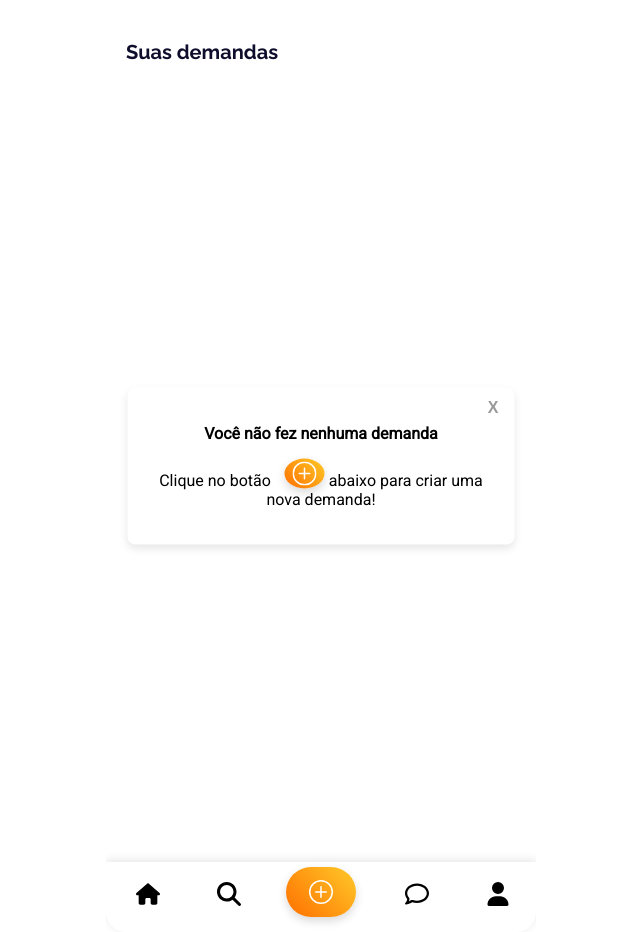
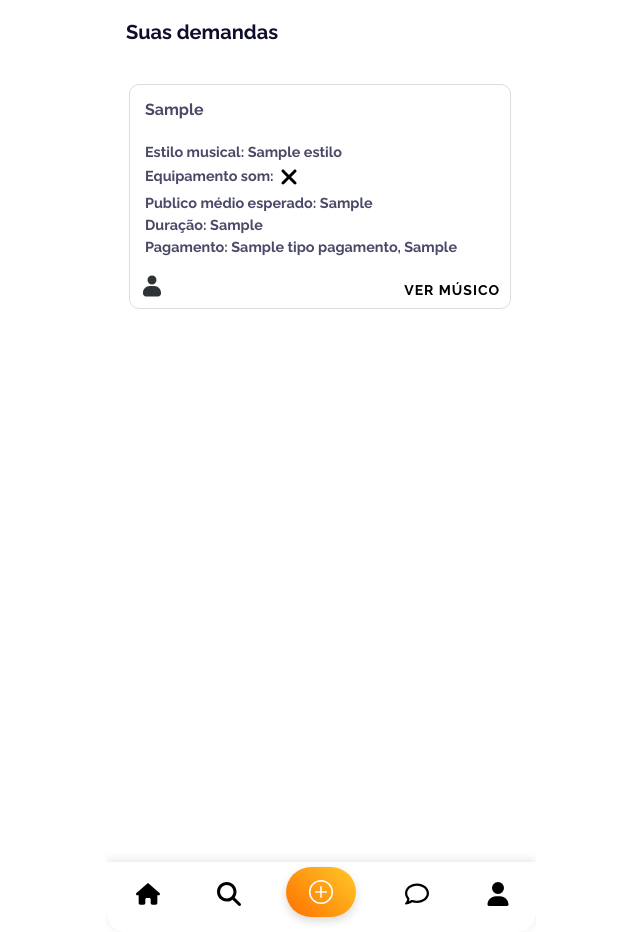
Before and after one commit to ericksoares13/INF221-COOLVERT, a Python web app: template app/templates/hirerHome.html in a window 1280 px wide. Shown: the whole page, without its empty margins (319-959 px from the left). Run offline with Jinja, Linux system fonts and the light colour scheme; the template is opened without the code that fills it: most values are stand-ins (such as "Sample title", 1, 10 or a date in 2020).

Commit message:
Demandas aparecem na tela

```diff
--- a/app/templates/hirerHome.html
+++ b/app/templates/hirerHome.html
@@ -1,5 +1,5 @@
 <!DOCTYPE html>
-<html lang="en">
+<html lang="pt-br">
 
 <head>
     <meta charset="UTF-8">
@@ -8,6 +8,13 @@
     <link href="https://fonts.googleapis.com/css2?family=Raleway:wght@700&family=Roboto:wght@400&display=swap"
         rel="stylesheet">
     <style>
+        .icon {
+            width: 24px;
+            height: 24px;
+            vertical-align: middle;
+            display: inline-block;
+        }
+
         .phone-frame {
             position: relative;
             width: 100%;
@@ -42,8 +49,10 @@
 
 
         .content {
+            display: flex;
+            flex-direction: column;
+            align-items: flex-start;
             padding: 20px;
-            text-align: center;
             max-width: 100%;
             width: 100%;
             box-sizing: border-box;
@@ -53,12 +62,72 @@
             font-family: 'Raleway', sans-serif;
             font-weight: 700;
             color: #0e0e2c;
-            margin: 0;
-            position: absolute;
-            top: 40px;
-            left: 20px;
+            margin: 0 0 20px 0;
             font-size: 20px;
         }
+
+        h5 {
+            color: #4A4A68;
+            font-family: 'Raleway', sans-serif;
+            font-size: 16px;
+        }
+
+        .demand-list {
+            margin: 0;
+            padding: 0;
+            list-style-type: none;
+            overflow-y: auto;
+            flex-grow: 1;
+        }
+
+        .demand-item {
+            width: 350px;
+            background-color: #fff;
+            border: 1px solid #ddd;
+            padding: 15px;
+            margin-bottom: 10px;
+            margin-left: 23px;
+            border-radius: 10px;
+            position: relative;
+        }
+
+
+        .demand-item h5 {
+            margin: 0;
+            font-weight: bold;
+        }
+
+        .demand-item p {
+            margin: 5px 0 0;
+            font-size: 0.9rem;
+            color: #4A4A68;
+            font-family: 'Raleway', sans-serif;
+        }
+
+        .ver-musico-btn {
+            position: absolute;
+            bottom: 10px;
+            right: 10px;
+            padding: 0;
+
+            background-color: transparent;
+
+            color: #000;
+            border: none;
+            cursor: pointer;
+            font-family: 'Raleway', sans-serif;
+            font-weight: bold;
+            font-size: 14px;
+            text-transform: uppercase;
+            letter-spacing: 1px;
+        }
+
+        .ver-musico-btn:hover {
+            background-color: transparent;
+            color: #000;
+        }
+
+
 
         .notification {
             background-color: #fff;
@@ -74,6 +143,7 @@
             transform: translate(-50%, -50%);
             text-align: center;
         }
+
         .bold-text {
             font-weight: bold;
         }
@@ -111,7 +181,7 @@
             justify-content: center;
             background: linear-gradient(45deg, #ff6f00, #ffca28);
             border-radius: 50%;
-            box-shadow:0 4px 10px rgba(0, 0, 0, 0.15);
+            box-shadow: 0 4px 10px rgba(0, 0, 0, 0.15);
             color: white;
             font-size: 18px;
             width: 40px;
@@ -150,6 +220,18 @@
         .close-button:hover {
             color: #0a0a0a;
         }
+        .profile-icons {
+            position: absolute;
+            bottom: 10px;
+            left: 10px;
+            display: flex;
+            gap: 5px; /* Espaçamento entre os ícones */
+        }
+
+        .profile-icon {
+            width: 24px;
+            height: 24px;
+        }
     </style>
     <script>
         function closeNotification() {
@@ -166,17 +248,66 @@
         <div class="content">
             <h1>Suas demandas</h1>
         </div>
+        {% if demanda_estilos %}
+        <ul class="demand-list">
+            {% for demanda,estilos,num_matches in demanda_estilos %}
+            <li class="demand-item">
+                <h5>{{ demanda.data_show }}<br><br></h5>
+
+                <p>Estilo musical:
+                    {% for estilo in estilos %}
+                    {{ estilo }}{% if not loop.last %}, {% endif %}
+                    {% endfor %}
+                </p>
+
+                <p>Equipamento som:
+                    {% if demanda.fornece_equipamento%}
+                    <svg class="icon" xmlns="http://www.w3.org/2000/svg"
+                        viewBox="0 0 448 512"><!--!Font Awesome Free 6.6.0 by @fontawesome - https://fontawesome.com License - https://fontawesome.com/license/free Copyright 2024 Fonticons, Inc.-->
+                        <path
+                            d="M438.6 105.4c12.5 12.5 12.5 32.8 0 45.3l-256 256c-12.5 12.5-32.8 12.5-45.3 0l-128-128c-12.5-12.5-12.5-32.8 0-45.3s32.8-12.5 45.3 0L160 338.7 393.4 105.4c12.5-12.5 32.8-12.5 45.3 0z" />
+                    </svg>
+                    {% else %}
+                    <svg class="icon" xmlns="http://www.w3.org/2000/svg"
+                        viewBox="0 0 384 512"><!--!Font Awesome Free 6.6.0 by @fontawesome - https://fontawesome.com License - https://fontawesome.com/license/free Copyright 2024 Fonticons, Inc.-->
+                        <path
+                            d="M342.6 150.6c12.5-12.5 12.5-32.8 0-45.3s-32.8-12.5-45.3 0L192 210.7 86.6 105.4c-12.5-12.5-32.8-12.5-45.3 0s-12.5 32.8 0 45.3L146.7 256 41.4 361.4c-12.5 12.5-12.5 32.8 0 45.3s32.8 12.5 45.3 0L192 301.3 297.4 406.6c12.5 12.5 32.8 12.5 45.3 0s12.5-32.8 0-45.3L237.3 256 342.6 150.6z" />
+                    </svg>
+                    {% endif %}
+                </p>
+                <p>Publico médio esperado: {{ demanda.publico_esperado }}</p>
+                <p>Duração: {{ demanda.duracao_show }}</p>
+                <p>Pagamento: {{ demanda.tipo_pagamento.name }}, {{demanda.momento_pagamento}}</p>
+                <br><br><form action="/verMusicos" method="POST">
+                    <input type="hidden" name="demanda_id" value="{{ demanda.id }}">
+                    <button class="ver-musico-btn">VER MÚSICO</button>
+                </form>
+                <div class="profile-icons">
+                    {% for _ in range(num_matches) %}
+                    <img src="../static/images/avatar-default.svg" alt="Profile Icon" class="profile-icon">
+                    {% endfor %}
+                </div>
+            </li>
+            {% endfor %}
+        </ul>
+        {% else %}
         <div class="notification">
             <button class="close-button" onclick="closeNotification()">X</button>
             <p class="bold-text">Você não fez nenhuma demanda</p>
-            <p>Clique no botão <span class="indicator-button"><svg xmlns="http://www.w3.org/2000/svg" width="24" height="24" fill="currentColor"
-                class="bi bi-plus-circle" viewBox="0 0 16 16">
-                <path d="M8 15A7 7 0 1 1 8 1a7 7 0 0 1 0 14m0 1A8 8 0 1 0 8 0a8 8 0 0 0 0 16" />
-                <path
-                    d="M8 4a.5.5 0 0 1 .5.5v3h3a.5.5 0 0 1 0 1h-3v3a.5.5 0 0 1-1 0v-3h-3a.5.5 0 0 1 0-1h3v-3A.5.5 0 0 1 8 4" />
-            </svg></span> abaixo para criar uma nova demanda!</p>
-
+            <p>
+                Clique no botão
+                <span class="indicator-button">
+                    <svg xmlns="http://www.w3.org/2000/svg" width="24" height="24" fill="currentColor"
+                        class="bi bi-plus-circle" viewBox="0 0 16 16">
+                        <path d="M8 15A7 7 0 1 1 8 1a7 7 0 0 1 0 14m0 1A8 8 0 1 0 8 0a8 8 0 0 0 0 16" />
+                        <path
+                            d="M8 4a.5.5 0 0 1 .5.5v3h3a.5.5 0 0 1 0 1h-3v3a.5.5 0 0 1-1 0v-3h-3a.5.5 0 0 1 0-1h3v-3A.5.5 0 0 1 8 4" />
+                    </svg>
+                </span>
+                abaixo para criar uma nova demanda!
+            </p>
         </div>
+        {% endif %}
         <div class="nav-bar">
             <form action="/homeContratante" method="POST">
                 <button type="submit" class="nav-button">
```
Also changed, not shown: app/routes/HirerHome.py (+35 -5 lines), instance/app.db.
